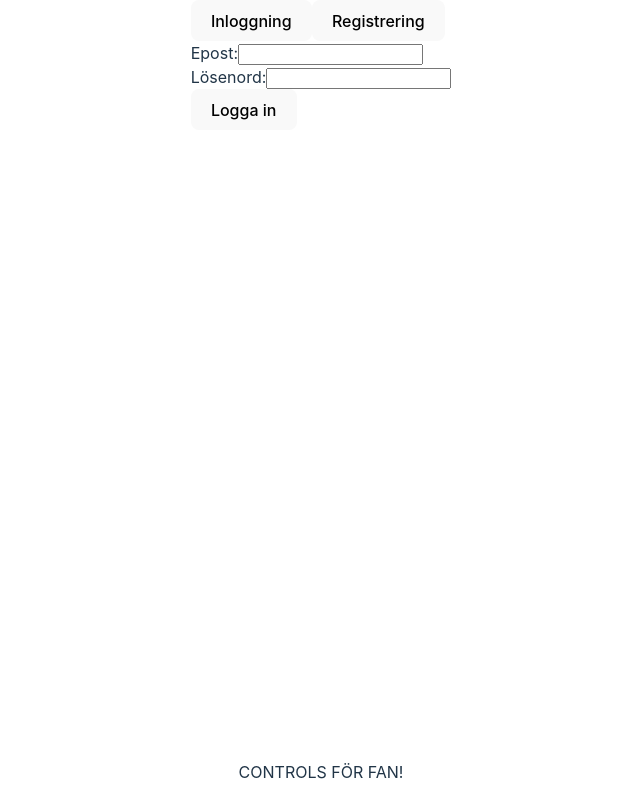
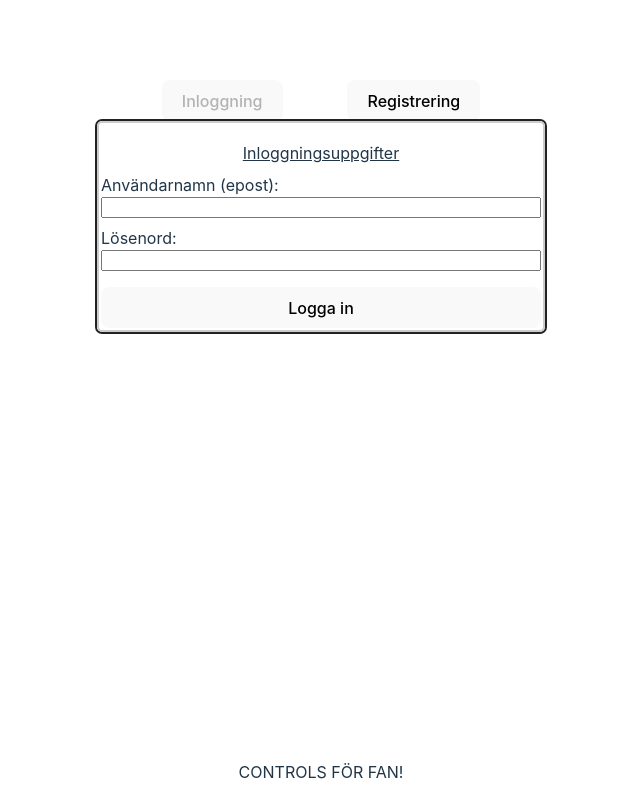
Before and after one commit to tdunca/CMS-Gruppuppgift-Grupp-6, a React (Vite) app: page /admin in a window 1280 px wide. Shown: the whole page, without its empty margins (319-959 px from the left). Built offline with nearby package versions, Linux system fonts and the light colour scheme; no server answers.

Commit message:
style SignIn component

```diff
--- /dev/null
+++ b/src/features/admin/components/input.module.css
@@ -0,0 +1,4 @@
+.input {
+  display: flex;
+  flex-direction: column;
+}
--- a/src/features/admin/components/input.tsx
+++ b/src/features/admin/components/input.tsx
@@ -1,4 +1,5 @@
 import { type ComponentPropsWithRef } from 'react';
+import Style from './input.module.css';
 
 type InputProps = {
   name: string;
@@ -7,7 +8,7 @@ type InputProps = {
 
 function Input({ label, name, ...other }: InputProps) {
   return (
-    <div>
+    <div className={Style.input}>
       <label htmlFor={name}>{label}</label>
       <input id={name} name={name} {...other} />
     </div>
--- /dev/null
+++ b/src/features/admin/views/signIn.module.css
@@ -0,0 +1,39 @@
+.signIn {
+  box-sizing: border-box;
+  padding-top: 5rem;
+  display: flex;
+  flex-direction: column;
+  width: 100%;
+  max-width: 30rem;
+  padding-inline: 1rem;
+}
+
+.tabs {
+  display: flex;
+  justify-content: space-evenly;
+}
+
+.form {
+  display: flex;
+  flex-direction: column;
+  padding: 2px;
+  border: 2px solid #ccc;
+  box-shadow: 0 0 0 2px #222;
+  border-radius: 5px;
+}
+
+.section {
+  display: flex;
+  flex-direction: column;
+  gap: 0.5rem;
+  padding-bottom: 1rem;
+}
+
+.header {
+  margin: 0;
+  padding-top: 1rem;
+  font-size: 1rem;
+  text-decoration: underline;
+  font-weight: 400;
+  text-align: center;
+}
--- a/src/features/admin/views/signIn.tsx
+++ b/src/features/admin/views/signIn.tsx
@@ -2,6 +2,7 @@ import { FormEvent, useState } from 'react';
 import { useNavigate } from 'react-router-dom';
 import { createUser, signInUser } from '../../shared/firebase/user';
 import Input from '../components/input';
+import Style from './signIn.module.css';
 
 function SignIn() {
   const [currentTab, setCurrentTab] = useState<1 | 2>(1);
@@ -38,16 +39,22 @@ function SignIn() {
   };
 
   return (
-    <main>
-      <section>
-        <button onClick={() => setCurrentTab(1)}>Inloggning</button>
-        <button onClick={() => setCurrentTab(2)}>Registrering</button>
+    <main className={Style.signIn}>
+      <section className={Style.tabs}>
+        <button disabled={currentTab === 1} onClick={() => setCurrentTab(1)}>
+          Inloggning
+        </button>
+        <button disabled={currentTab === 2} onClick={() => setCurrentTab(2)}>
+          Registrering
+        </button>
       </section>
 
       {currentTab === 1 && (
-        <form onSubmit={handleSignIn}>
+        <form onSubmit={handleSignIn} className={Style.form}>
+          <section className={Style.section}>
+            <h2 className={Style.header}>Inloggningsuppgifter</h2>
             <Input
-            label="Epost:"
+              label="Användarnamn (epost):"
               name="email"
               type="email"
               value={email}
@@ -60,13 +67,14 @@ function SignIn() {
               value={password}
               onChange={(e) => setPassword(e.target.value)}
             />
+          </section>
           <button type="submit">Logga in</button>
         </form>
       )}
       {currentTab === 2 && (
-        <form onSubmit={handleCreateUser}>
-          <section>
-            <p>Inloggningsuppgifter</p>
+        <form onSubmit={handleCreateUser} className={Style.form}>
+          <section className={Style.section}>
+            <h2 className={Style.header}>Inloggningsuppgifter</h2>
             <Input
               label="Användarnamn (epost):"
               name="email"
@@ -89,8 +97,8 @@ function SignIn() {
               onChange={(e) => setConfirmPassword(e.target.value)}
             />
           </section>
-          <section>
-            <p>Kontaktuppgifter</p>
+          <section className={Style.section}>
+            <h2 className={Style.header}>Kontaktuppgifter</h2>
             <Input
               label="Namn:"
               name="name"
```
Lines whose indentation alone changed are shown as unchanged.
